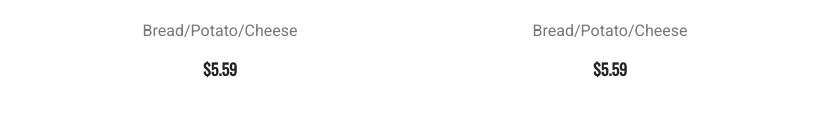
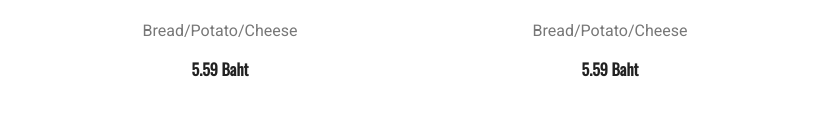
Before and after one commit to esanseafood/esanseafood, a plain HTML site: page index.html in a window 1280 px wide. Shown: the part 666-800 px from the top of the page, 420-1250 px from the left. Drawn offline with nearby package versions, Linux system fonts and the light colour scheme; some packages are replaced by stand-ins of ours; no server answers; a script that the page names is missing.

Commit message:
Update index.html

```diff
--- a/index.html
+++ b/index.html
@@ -82,7 +82,7 @@
 					<p>
 						Bread/Potato/Cheese
 					</p>
-					<h5 class="price">$5.59</h5>
+					<h5 class="price">5.59 <span class="currency">Baht</span></h5>
 				</div>
 
 				<div class="single_dish col-lg-4 col-md-6 text-center">
@@ -93,7 +93,7 @@
 					<p>
 						Bread/Potato/Cheese
 					</p>
-					<h5 class="price">$5.59</h5>
+					<h5 class="price">5.59 <span class="currency">Baht</span></h5>
 				</div>
 			</div>
 		</div>
```
